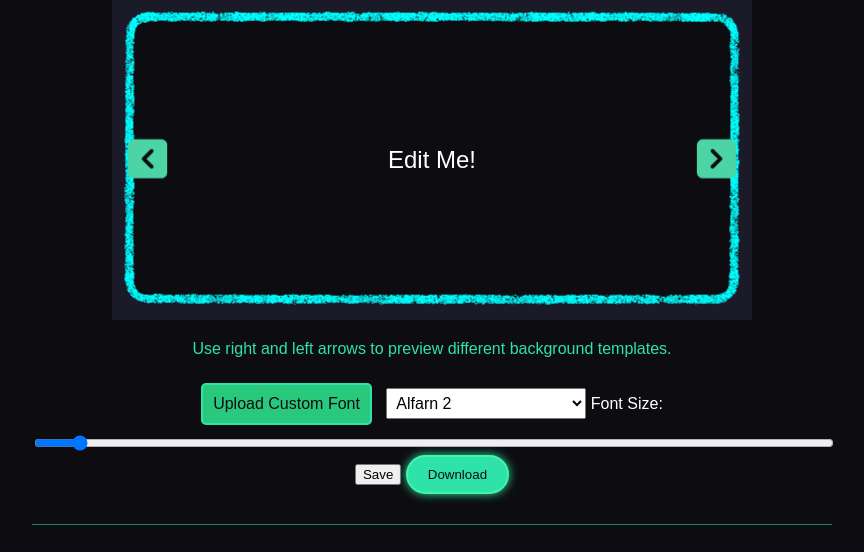
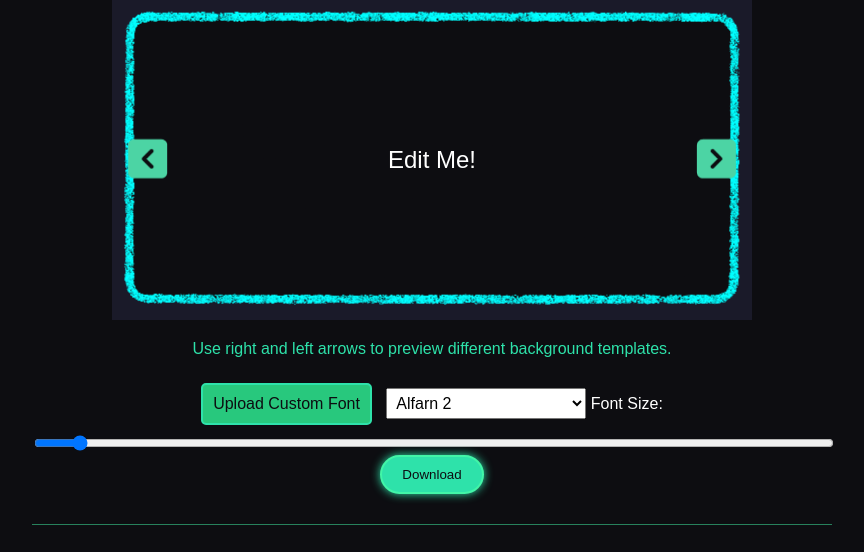
Before and after one commit to f7ashp0int/partipanels, a plain HTML site: page index.html in a window 1280 px wide. Shown: the part 88-640 px from the top of the page, without its empty margins (208-1072 px from the left). Drawn offline with nearby package versions, Linux system fonts and the light colour scheme; files whose address does not match are found by name; a web font is replaced by a local one.

Commit message:
Update index.html

```diff
--- a/index.html
+++ b/index.html
@@ -7,7 +7,7 @@
     <link rel="stylesheet" href="styles.css">
     <!-- Adobe Fonts Link -->
     <link rel="stylesheet" href="https://use.typekit.net/nls3wsu.css">
-    <!-- html2canvas Script -->
+    <!-- HTML2Canvas -->
     <script src="https://cdnjs.cloudflare.com/ajax/libs/html2canvas/1.4.1/html2canvas.min.js"></script>
 </head>
 <body>
@@ -34,7 +34,6 @@
             <select id="font-selector"></select>
             <label>Font Size:</label>
             <input type="range" id="font-size-slider" min="10" max="300" value="24" />
-            <button id="save-btn" class="save-btn">Save</button>
             <button id="download-btn" class="download-btn">Download</button>
         </div>
         <div class="divider"></div>
```
